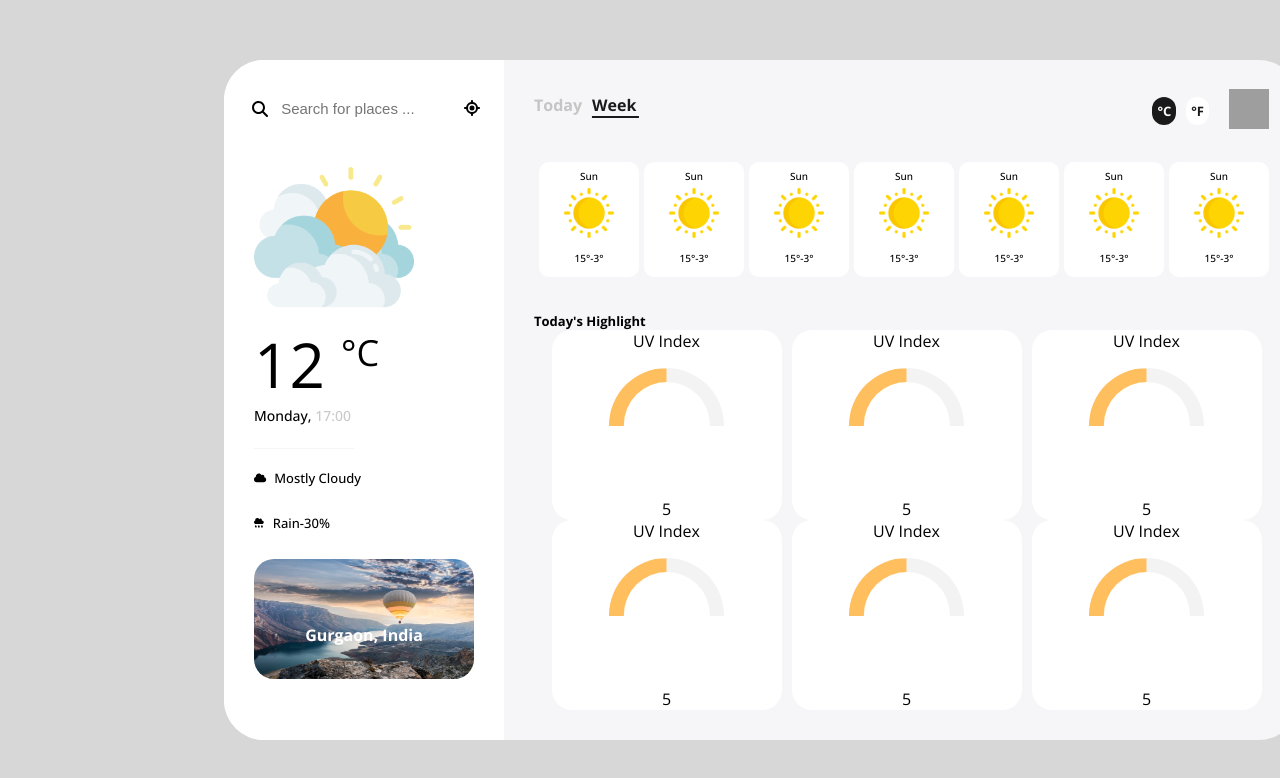
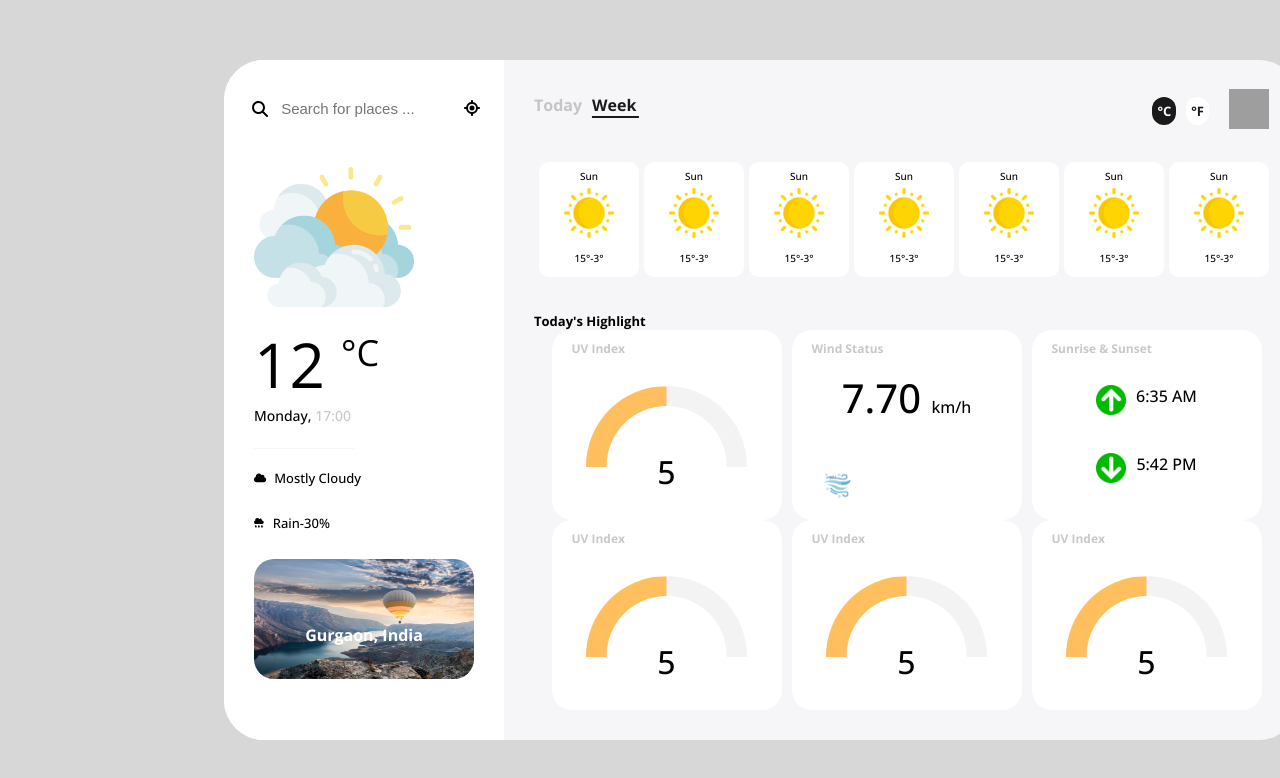
Before and after one commit to vishwajeet161/Angular-basic-projects, an Angular app in the folder weather-app/: page / in a window 1280 px wide. Shown: the top 778 px of the page. Built offline with nearby package versions, Linux system fonts and the light colour scheme; grey boxes are pictures that could not be loaded.

Commit message:
Worked on right container content box > todays highlihght > first 3 cards

```diff
--- a/weather-app/src/app/right-container/right-container.component.html
+++ b/weather-app/src/app/right-container/right-container.component.html
@@ -124,24 +124,22 @@
                     <div class="right-container-todays-highlight-value">5</div>
                 </div>
                 <div class="right-container-todays-highlight-card">
-                    <div class="right-container-todays-highlight-card-title">UV Index</div>
-                    <div class="gauge">
-                        <div class="gauge__body">
-                            <div class="gauge__fill"></div>
-                            <div class="gauge__cover"></div>
+                    <div class="right-container-todays-highlight-card-title">Wind Status</div>
+                    <div class="wind-status-value">7.70 <span class="unit">km/h</span></div>
+                    <div class="wind-status-logo"><img src="./../../../assets/wind.png" alt=""></div>
+                </div>
+                <div class="right-container-todays-highlight-card">
+                    <div class="right-container-todays-highlight-card-title">Sunrise & Sunset</div>
+                    <div class="sunrise-sunset-value">
+                        <div class="sunrise">
+                            <div class="sunrise-img"><img src="./../../../assets/up-arrow.png" alt=""></div>
+                            <div class="sunrise-time">6:35 AM</div>
+                        </div>
+                        <div class="sunset">
+                            <div class="sunset-img"><img src="./../../../assets/down-arrow.png" alt=""></div>
+                            <div class="sunset-time">5:42 PM</div>
                         </div>
                     </div>
-                    <div class="right-container-todays-highlight-value">5</div>
-                </div>
-                <div class="right-container-todays-highlight-card">
-                    <div class="right-container-todays-highlight-card-title">UV Index</div>
-                    <div class="gauge">
-                        <div class="gauge__body">
-                            <div class="gauge__fill"></div>
-                            <div class="gauge__cover"></div>
-                        </div>
-                    </div>
-                    <div class="right-container-todays-highlight-value">5</div>
                 </div>
             </div>
             <div class="right-container-todays-highlight-cards">
--- a/weather-app/src/app/right-container/right-container.component.scss
+++ b/weather-app/src/app/right-container/right-container.component.scss
@@ -218,20 +218,32 @@
     border-radius: 20px;
     width: 230px;
     height: 190px;
-    justify-content: center;
+    // justify-content: center;
     align-items: center;
     text-align: center;
     margin-left: 10px;
 
 }
 
+.right-container-todays-highlight-card-title{
+    flex: 1;
+    color: #c9c9c9;
+    font-size: 12px;
+    font-weight: bold;
+    margin-top: 10px;
+    align-self: self-start;
+    margin-left: 20px;
+}
+
 .gauge{
+    margin-top: -20px;
     flex: 2;
-    width: 50%;
+    width: 70%;
     max-width: 180px;
     font-size: 32px;
     color: #004033;
     font-weight: 500;
+    margin-bottom: -20px;
 }
 
 .gauge__body{
@@ -276,3 +288,88 @@
     box-sizing: border-box;
     color: #ffffff;
 }
+
+.right-container-todays-highlight-value{
+    flex: 1;
+    // margin-top: -30px;
+    margin-bottom: 20px;
+    z-index: 1;
+    font-size: xx-large;
+    font-weight: 500;
+}
+
+.wind-status-value{
+    flex: 2;
+    font-size: 40px;
+    font-weight: 500;
+    text-align: center;
+    margin-top: -20px;
+}
+
+.unit{
+    font-size: 16px;
+}
+
+.wind-status-logo{
+    flex: 1;
+    align-self: self-start;
+    margin-left: 30px;
+}
+
+.wind-status-logo img{
+    width: 30px;
+    height: 30px;;
+}
+
+.sunrise-sunset-value{
+    flex: 3;
+    display: flex;
+    flex-direction: column;
+}
+
+.sunrise{
+    flex: 1;
+    display: flex;
+    flex-direction: row;
+}
+
+.sunrise-img{
+    flex: 1;
+    margin-bottom: 10px;
+    margin-right: 10px;
+}
+
+.sunrise-img img{
+    width: 30px;
+    height: 30px;
+}
+
+.sunrise-time{
+    flex: 4;
+    font-weight: 500;
+    font-size: 16px;
+}
+
+.sunset{
+    flex: 1;
+    display: flex;
+    flex-direction: row;
+}
+
+.sunset-img{
+    flex: 1;
+    margin-bottom: 10px;
+    margin-right: 10px;
+
+}
+
+.sunset-img img{
+    width: 30px;
+    height: 30px;
+}
+
+.sunset-time{
+    flex: 4;
+    font-weight: 500;
+    font-size: 16px;
+}
```
